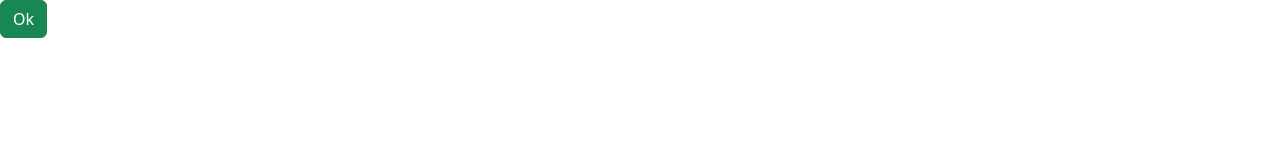
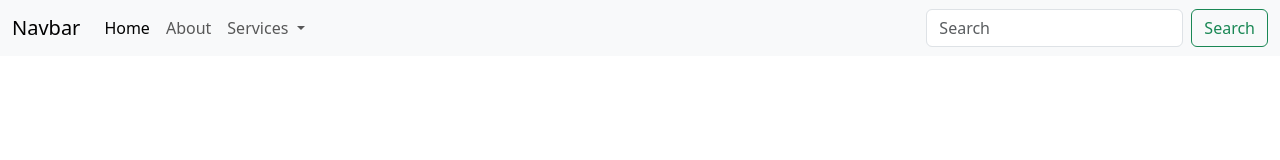
Before and after one commit to DelFortela/fullstack-web-dev-course, a plain HTML site: page 11.2+Bootstrap+Components/11.2 Bootstrap Components/index.html in a window 1280 px wide. Drawn offline with nearby package versions, Linux system fonts and the light colour scheme.

Commit message:
added final code to the bootstrap project

```diff
--- a/11.2+Bootstrap+Components/11.2 Bootstrap Components/index.html
+++ b/11.2+Bootstrap+Components/11.2 Bootstrap Components/index.html
@@ -13,8 +13,41 @@
 </head>
 
 <body>
-<button type="button" class="btn btn-success">Ok</button>
+  <nav class="navbar navbar-expand-lg bg-body-tertiary">
+    <div class="container-fluid">
+      <a class="navbar-brand" href="#">Navbar</a>
+      <button class="navbar-toggler" type="button" data-bs-toggle="collapse" data-bs-target="#navbarSupportedContent" aria-controls="navbarSupportedContent" aria-expanded="false" aria-label="Toggle navigation">
+        <span class="navbar-toggler-icon"></span>
+      </button>
+      <div class="collapse navbar-collapse" id="navbarSupportedContent">
+        <ul class="navbar-nav me-auto mb-2 mb-lg-0">
+          <li class="nav-item">
+            <a class="nav-link active" aria-current="page" href="#">Home</a>
+          </li>
+          <li class="nav-item">
+            <a class="nav-link" href="#">About</a>
+          </li>
+          <li class="nav-item dropdown">
+            <a class="nav-link dropdown-toggle" href="#" role="button" data-bs-toggle="dropdown" aria-expanded="false">
+              Services
+            </a>
+            <ul class="dropdown-menu">
+              <li><a class="dropdown-item" href="#">Action</a></li>
+              <li><a class="dropdown-item" href="#">Another action</a></li>
+              <li><hr class="dropdown-divider"></li>
+              <li><a class="dropdown-item" href="#">Something else here</a></li>
+            </ul>
+          </li>
+        </ul>
+        <form class="d-flex" role="search">
+          <input class="form-control me-2" type="search" placeholder="Search" aria-label="Search">
+          <button class="btn btn-outline-success" type="submit">Search</button>
+        </form>
+      </div>
+    </div>
+  </nav>
 
+  <script src="https://cdn.jsdelivr.net/npm/bootstrap@5.3.3/dist/js/bootstrap.bundle.min.js" integrity="sha384-YvpcrYf0tY3lHB60NNkmXc5s9fDVZLESaAA55NDzOxhy9GkcIdslK1eN7N6jIeHz" crossorigin="anonymous"></script>
 </body>
 
 </html>
```
